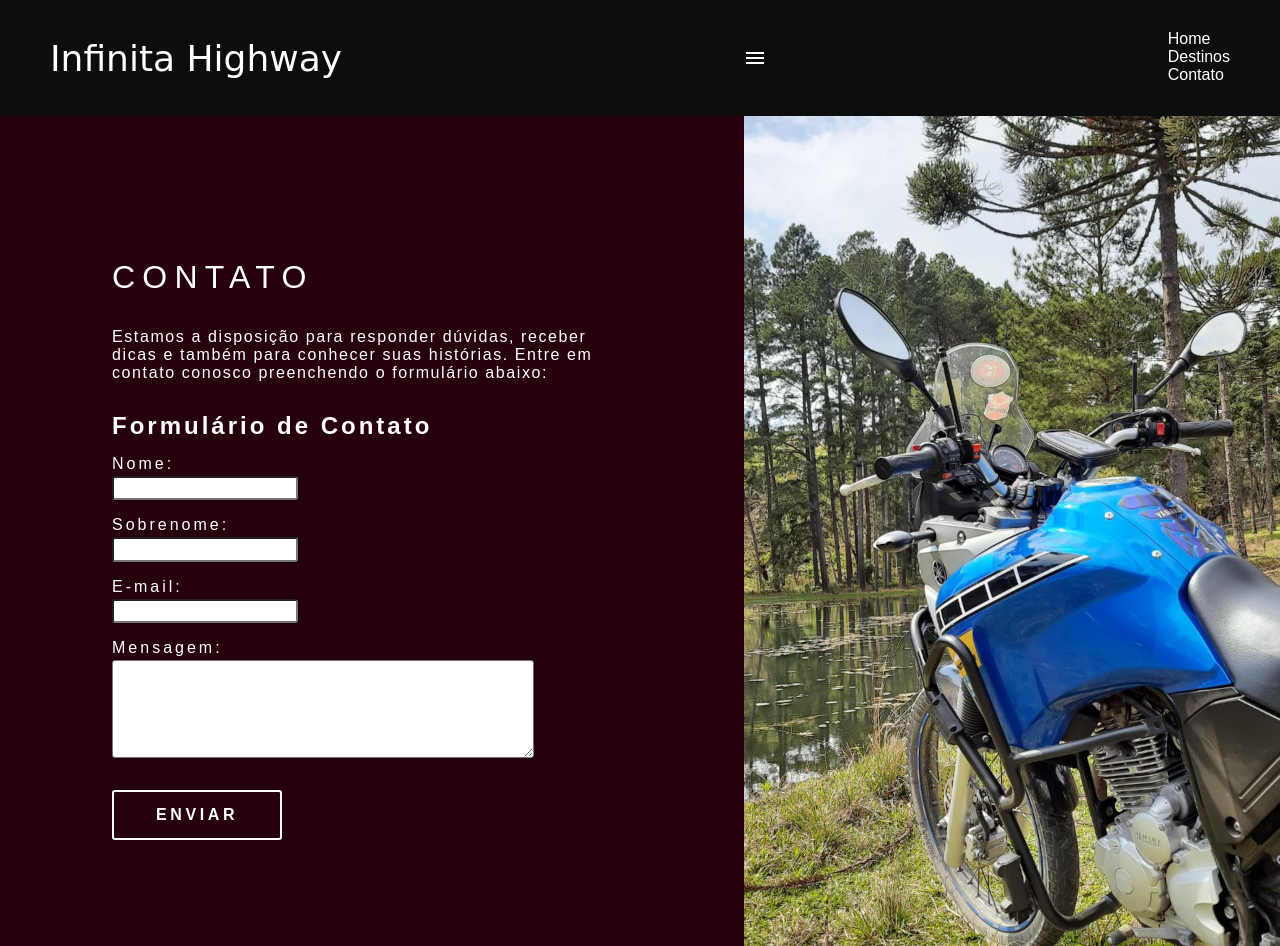
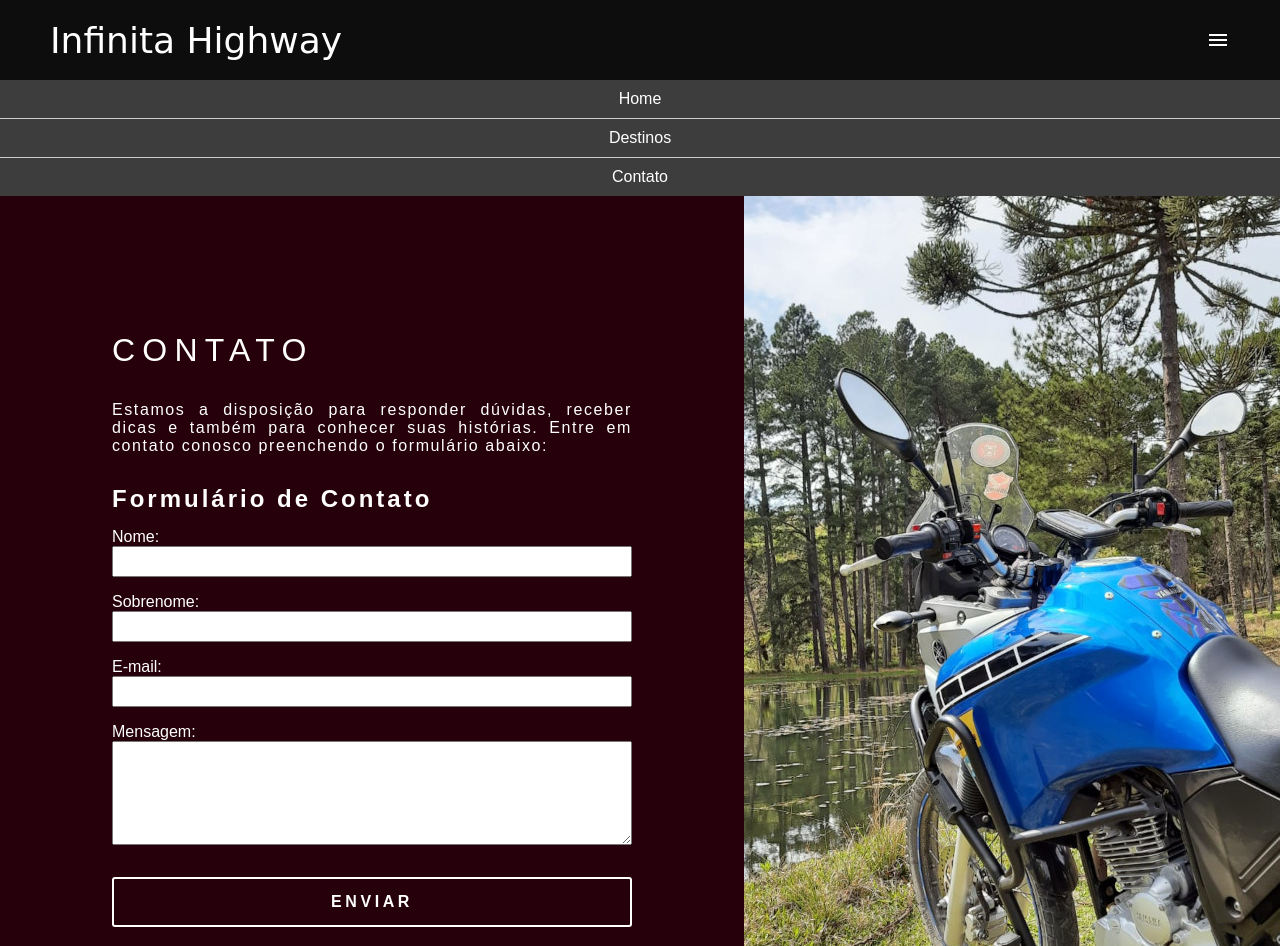
Before and after one commit to tamirespereiratp/CSS-Travel, a plain HTML site: page Página inicial/Página de contato/contato.html in a window 1280 px wide. Shown: the top 946 px of the page. Drawn offline with nearby package versions, Linux system fonts and the light colour scheme; a web font is replaced by a local one.

Commit message:
fix-ajustes gerais

```diff
--- a/Página inicial/Página de contato/contato.html
+++ b/Página inicial/Página de contato/contato.html
@@ -11,16 +11,16 @@
 </head>
 <body>
     <header>
-        <a href="index.html" class="logo">Infinita Highway</a>
+        <a href="../index.html" class="logo">Infinita Highway</a>
         <i id="hamburguer" class="material-symbols-outlined" onclick="clickMenu()">menu</i>
-        <menu id="itens">
+    </header>
+    <nav class="menu">
         <ul>
-                <li><a href="index.html">Home</a></li>
-                <li><a href="Página de viagens/destinos.html">Destinos</a></li>
-                <li><a href="Página de contato/contato.html">Contato</a></li>
+            <li><a href="../index.html">Home</a></li>
+            <li><a href="../Página de viagens/destinos.html">Destinos</a></li>
+            <li><a href="contato.html">Contato</a></li>
         </ul>
-        </menu>
-    </header>
+    </nav>
 
     <section id="two" class="style1">
         <div class="content">
@@ -28,24 +28,14 @@
             <p>Estamos a disposição para responder dúvidas, receber dicas e também para conhecer suas histórias. Entre em contato conosco preenchendo o formulário abaixo:</p>
             <form>
                 <h3>Formulário de Contato</h3>
-                <fieldset class="grupo">
-                    <div class="campo">
                 <label for="nome">Nome:</label>
                 <input type="text" name="nome" id="nome" required>
-                    </div>
-                    <div class="campo">
                 <label for="sobrenome">Sobrenome:</label>
                 <input type="text" name="Sobrenome" id="sobrenome" required>
-                    </div>
-                    <div class="campo">
                 <label for="email">E-mail:</label>
                 <input type="email" name="email" id="email" required>
-                    </div>
-                    <div class="campo">
                 <label for="mensagem">Mensagem:</label>
                 <textarea name="mensagem" id="mensagem" cols="50" rows="6">Escreva aqui sua mensagem para nós.</textarea>
-                    </div>
-                </fieldset>
 
                 <button class="button" type="submit">Enviar</button>
            </form>
@@ -66,11 +56,13 @@
         </ul>
     </footer>
     <script>
+        const menu = document.querySelector('.menu');
+
         function clickMenu() {
-            if (itens.style.display == 'block') {
-                itens.style.display = 'none'
+            if (menu.style.display == 'block') {
+                menu.style.display = 'none'
             } else {
-                itens.style.display = 'block'
+                menu.style.display = 'block'
             }
         }
     </script>
--- a/Página inicial/css/style.css
+++ b/Página inicial/css/style.css
@@ -12,7 +12,6 @@
 
 html, body {
     height: 100vh;
-    width: 100vw;
     background-color: #0D0D0D;
 }
 
@@ -68,7 +67,6 @@ ul {
     line-height: 3.125em;
     margin: 1em 0;
     margin-top: 1em;
-    max-width: 30em;
     padding: 0 2.75em;
     text-align: center;
     text-transform: uppercase;
@@ -89,33 +87,36 @@ ul {
 
 header {
     margin: auto 0;
-    height: 70px auto;
+    height: 70px;
     display: flex;
     justify-content: space-between;
     align-items: center;
-    padding: 0px 50px;
+    padding: 5px 50px;
 }
 
-menu {
-    padding-top: 30px;
-    display: block;
-    gap: 32px;
-    list-style: none;
+.menu {
+    top: 70px;
+    left: 0px;
+    width: 100%;
 }
 
-    menu > li > a {
-        font-size: 1em;
-        color: #fff;
-        padding: 0 10px;
-        letter-spacing: 3px;
-        align-items: center;
-        border-radius: 2px;
-        display: none;
+.menu ul {
+    display: flex;
+    flex-direction: column;
+    margin: 0px;
+    justify-content: center;
+    background-color: #595958a2;
 }
 
-        menu > li > a:hover {
-            background-color: #595958;
+.menu li {
+    text-align: center;
+    padding: 10px;
 }
+
+.menu li:not(:last-of-type) {
+    border-bottom: 1px solid #CCC;
+}
+
 
 i#hamburguer {
     background-color: #0D0D0D;
@@ -133,7 +134,7 @@ i#hamburguer {
     background-position: center;
     margin: 0 auto;
     padding: 0;
-    height: 80vh;
+    height: 800px;
 }
 
 #banner .inner {
@@ -175,7 +176,6 @@ i#hamburguer {
     background: url('../images/bannerpages.jpg') no-repeat;
     background-size: cover;
     background-position: 50% 50%;
-    position: relative;
     padding: 15em 0;
     display: flex;
     flex-direction: column;
@@ -214,7 +214,6 @@ i#hamburguer {
 }
 
 /* One */
-
 #one.style1 {
     margin-top: -1em;
     padding: 6em 0 6em 0;
@@ -249,7 +248,6 @@ i#hamburguer {
 }
 
 /* Two */
-
 #two.style1 {
     background-color: #26010B;
     align-items: stretch;
@@ -268,7 +266,7 @@ i#hamburguer {
     margin: 0 auto;
 }
 
-        #two.style1 .content > h2 {
+#two.style1 .content h2 {
     padding-bottom: 1em;
     font-size: 2em;
     font-weight: 300;
@@ -277,19 +275,19 @@ i#hamburguer {
     color: #fff;
 }
 
-        #two.style1 .content > p {
+#two.style1 .content p {
     letter-spacing: 0.1em;
+    text-align: justify;
 }
 
 /* Three */
-
 #three {
     background-color: #594336;
     text-align: center;
     padding: 20px;
 }
 
-    #three > h2 {
+#three h2 {
     font-size: 2em;
     font-weight: 300;
     letter-spacing: 0.225em;
@@ -297,7 +295,6 @@ i#hamburguer {
 }
 
 /* Container */
-
 .container {
     background-color: #594336;
     margin: 0 auto;
@@ -311,6 +308,7 @@ i#hamburguer {
 .container h3 {
     font-size: 1.3em;
     font-weight: 300;
+    padding-top: 1em;
     letter-spacing: 0.225em;
     text-transform: uppercase;
 }
@@ -325,7 +323,7 @@ i#hamburguer {
 }
 
 .container .card {
-        max-width: 33%;
+    max-width: 350px;
 }
 
 .card img {
@@ -334,7 +332,6 @@ i#hamburguer {
 }
 
 /* Image */
-
 .image {
     border: 0;
     display: inline-block;
@@ -382,19 +379,20 @@ footer .copyright {
 
 /* Página de contato */
 
+form {
+    display: flex;
+    flex-direction: column;
+}
+
+form input, form textarea {
+    margin-bottom: 16px;
+    padding: 6px 2px;
+}
+
 form > h3 {
     padding: 30px 0 15px 0;
     letter-spacing: 3px;
     font-size: 1.5em;
-}
-
-fieldset {
-    border: 0;
-    letter-spacing: 3px;
-}
-
-input, select, textarea {
-    border-radius: 3px;
 }
 
 .campo {
```
Also changed, not shown: Página inicial/Página de viagens/destinos.html (+13 -12 lines), Página inicial/index.html (+12 -10 lines), 1 other file. Lines whose indentation alone changed are shown as unchanged.
